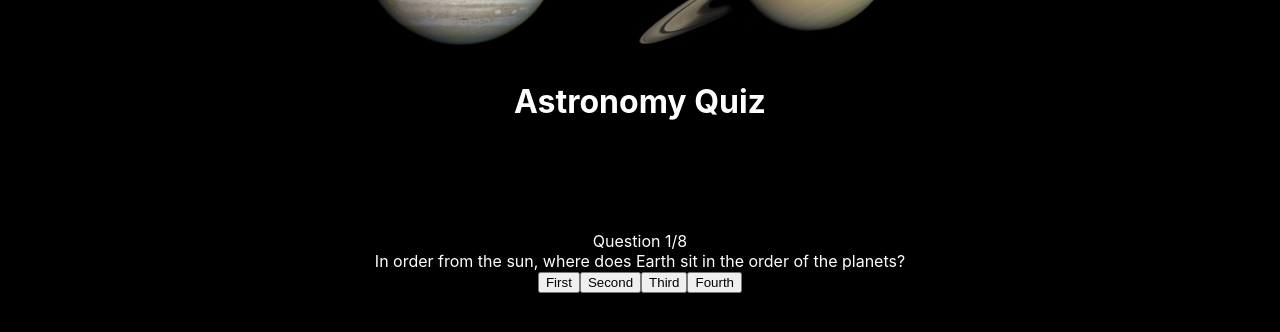
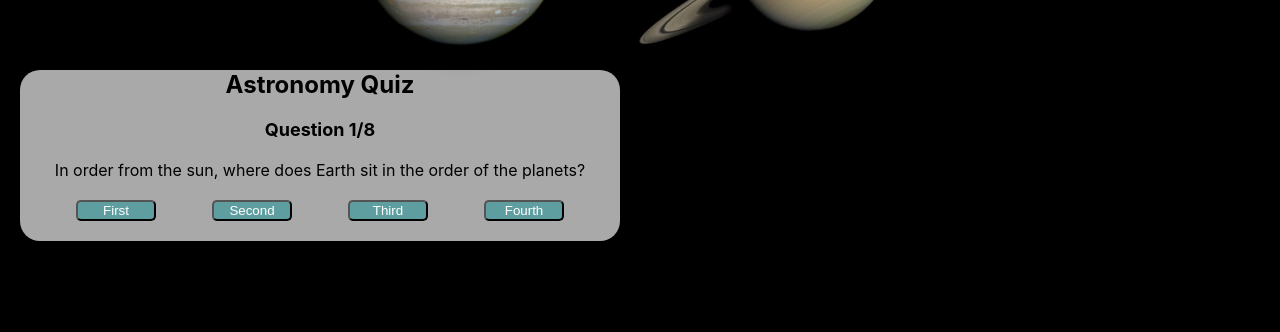
Before and after one commit to jlparson/planetarium_project, a React (Create React App) app in the folder client/: page / in a window 1280 px wide. Shown: the part 330-662 px from the top of the page. Built offline with nearby package versions, Linux system fonts and the light colour scheme; no server answers; grey boxes are pictures that could not be loaded.

Commit message:
quiz component css added

```diff
--- a/client/src/components/PlanetQuiz.js
+++ b/client/src/components/PlanetQuiz.js
@@ -132,7 +132,7 @@ const PlanetQuiz = () => {
     return(
         <div className="quiz-section">
             <div className="quiz-header">
-                <h1>Astronomy Quiz</h1>
+                <h2>Astronomy Quiz</h2>
             </div>
             {/* Add showScore first so if we run through all the questions/answers it will
             display the final score */}
--- a/client/src/containers/PlanatariumContainer.css
+++ b/client/src/containers/PlanatariumContainer.css
@@ -57,7 +57,42 @@ img.neptune{
 
 /* CSS for Quiz section */
 .quiz-container{
-  color: white;
+  color: black;
+  width: 600px;
+  padding-left: 20px;
+  padding-bottom: 20px;
 }
 
+.quiz-section{
+  background-color: darkgray;
+  border-radius: 20px;
+}
+
+.question-count{
+  padding-bottom: 5px;
+  font-size: large;
+  font-weight: bolder;
+  padding-bottom: 20px;
+}
+
+.answer-section{
+  padding-top: 20px;
+  padding-bottom: 20px;
+  display: flex;
+  justify-content: space-evenly;
+}
+
+.answer-section button{
+  background-color: cadetblue;
+  color: white;
+  border-radius: 5px;
+  width: 80px;
+  cursor: pointer;
+}
+
+.answer-section button:hover{
+  opacity: 0.5;
+}
+
+
 /* End of CSS for Quiz section */
--- a/client/src/containers/PlanatariumContainer.js
+++ b/client/src/containers/PlanatariumContainer.js
@@ -67,9 +67,8 @@ const PlanetariumContainer = () => {
             <img src={neptune} className="neptune" key="neptune" onClick={() => onClickPlanet("neptune")}/>
 
         </div>
-
         <div>
-          <PlanetsDetails  planetInfo= { planetInfo}  onClickPlanet = {onClickPlanet} />
+            <PlanetsDetails  planetInfo= { planetInfo}  onClickPlanet = {onClickPlanet} />
         </div>
         <div className="quiz-container">
             <PlanetQuiz />
```
